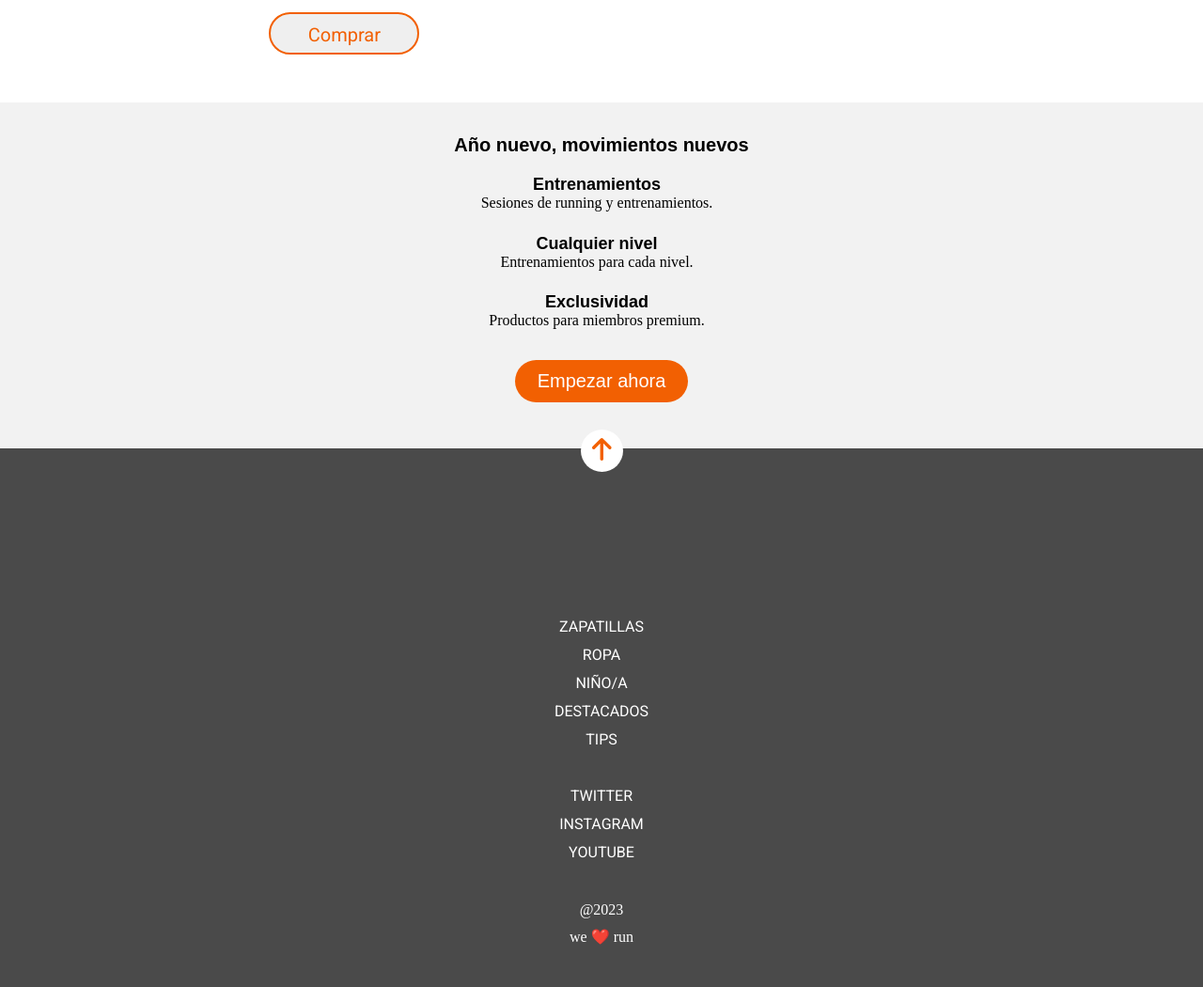
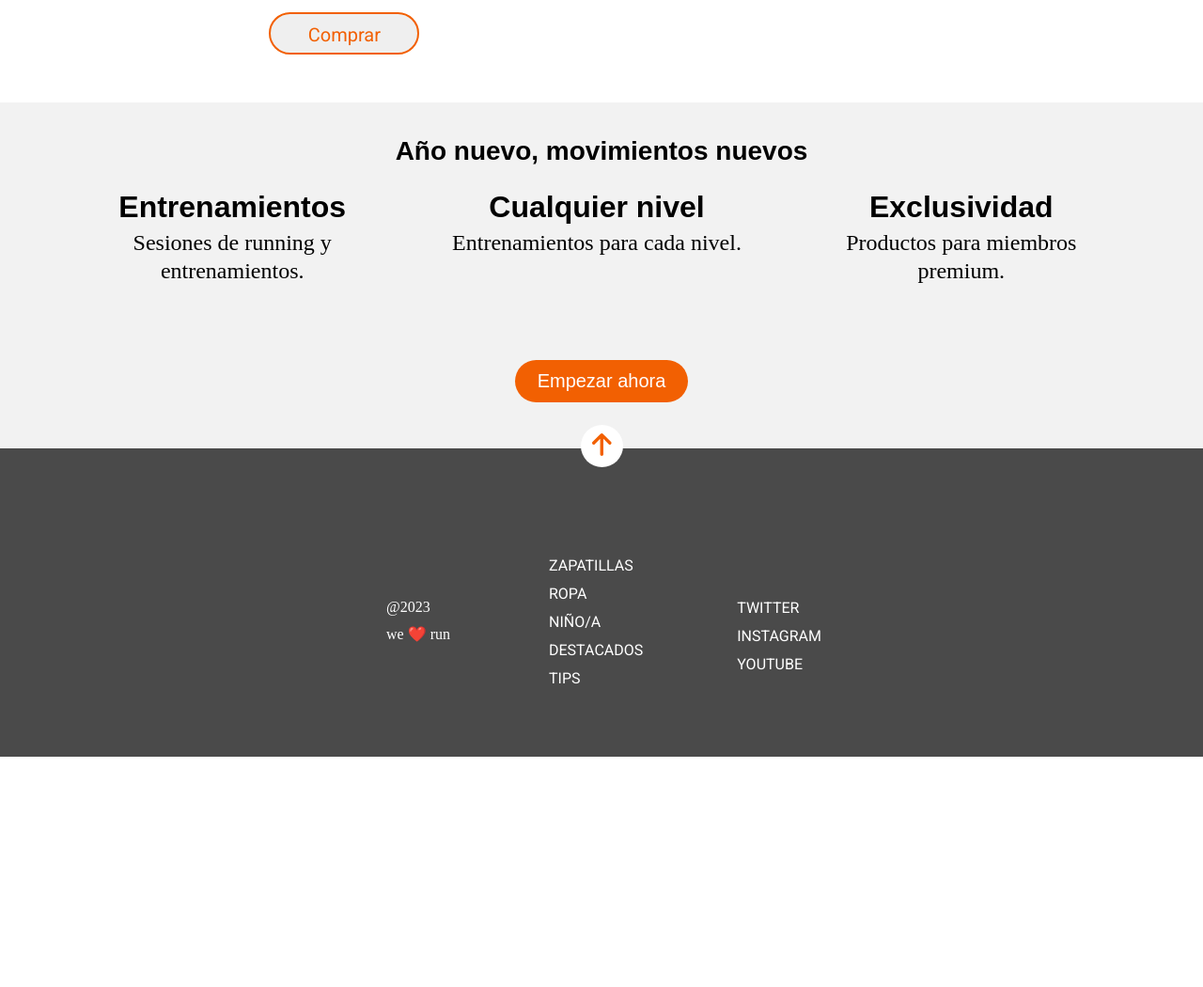
Before and after one commit to Adalab/modulo-1-evaluacion-final-rocio-ld, a website built with Vite: page src/index.html in a window 1280 px wide. Shown: the part 1080-2130 px from the top of the page at 94% size. After the commit the page ends 1885 px from the top, so only its background shows below. Built offline with nearby package versions, Linux system fonts and the light colour scheme.

Commit message:
proyecto casi terminado

```diff
--- a/src/scss/layout/_footer.scss
+++ b/src/scss/layout/_footer.scss
@@ -1,7 +1,6 @@
 .footer {
     background-color: $color-grey;
     padding-bottom: 68px;
-    padding-top: 65px;
     text-align: center;
     display: flex;
     flex-direction: column;
@@ -12,11 +11,23 @@
             &__ul1 {
                 list-style: none;
                 line-height: 30px;
+                    @media (min-width: 768px){
+                        order: 1;
+                    }
+                    @media (min-width: 1273.9px){
+                        order: 1;
+                    }
             }
             &__ul2 {
                 list-style: none;
                 padding-top: 30px;
                 line-height: 30px;
+                    @media (min-width: 768px){
+                        order: 2;
+                    }
+                    @media (min-width: 1273.9px){
+                        order: 2;
+                    }
             }
 
         }
@@ -25,9 +36,17 @@
     flex-direction: column;
     align-items: center;
     padding-top: 65px;
-            @media (min-widht: 768px) {
-            flex-direction: row-reverse;
-            gap: 30px;
+            @media (min-width: 768px) {
+                flex-direction: row;
+                justify-content: space-around;
+                gap: 100px;
+                text-align: left;
+            }
+            @media (min-width: 768px) {
+                flex-direction: row;
+                justify-content: space-around;
+                gap: 100px;
+                text-align: left;
             }
     }
 
@@ -41,6 +60,12 @@ li a{
     flex-direction: column;
     padding-top: 32px;
     padding-bottom: 36px;
+        @media (min-width: 768px){
+            order: 0;
+        }
+        @media (min-width: 768px){
+            order: 0;
+        }
 
 
         p {
@@ -53,7 +78,7 @@ li a{
 
     width: 45px;
     height: 45px;
-    transform: translateY(-85px);
+    transform: translateY(-25px);
     background-color: white;
     border-radius: 50%;
     display: flex;
--- a/src/scss/layout/_movimientos-nuevos.scss
+++ b/src/scss/layout/_movimientos-nuevos.scss
@@ -5,12 +5,17 @@
     padding-left: 15px;
     padding-right: 15px;
 
+
         h2 {
         font-size: 20px;
         text-align: center;
         line-height: 1.67;
         font-family: $font-title;
          margin-top: 29px;
+            @media(min-width: 768px){
+                font-size: 28px;
+                line-height: 45px;
+            }
 
         }
 
@@ -24,6 +29,13 @@
     margin-top: 15px;
     margin-left: 66px;
     margin-right: 76px;
+        @media (min-width: 768px) {
+        display: grid;
+        grid-template-columns: 1fr 1fr 1fr;
+        grid-template-rows:1fr ;
+        gap: 5%;
+        }
+
 
         &__li {
 
@@ -31,12 +43,29 @@
                 h3 {
                 font-size: 18px;
                 font-family: $font-title;
-                p {
+                    @media (min-width: 768px){
+                        font-size: 24px;
+                        line-height: 30px;
+                    }
+                    @media (min-width: 1273.9px){
+                        font-size: 32px;
+                        line-height: 45px;
+                    }
+            }
+            p {
                 font-size: 18px;
                 line-height: 1.67;
+                    @media (min-width: 768px){
+                        font-size: 20px;
+                        line-height: 30px
+                    }
+                    @media (min-width: 1273.9px){
+                        font-size: 24px;
+                        line-height: 30px
+                    }
+
 
                 }
-            }
         }
 
 
```
